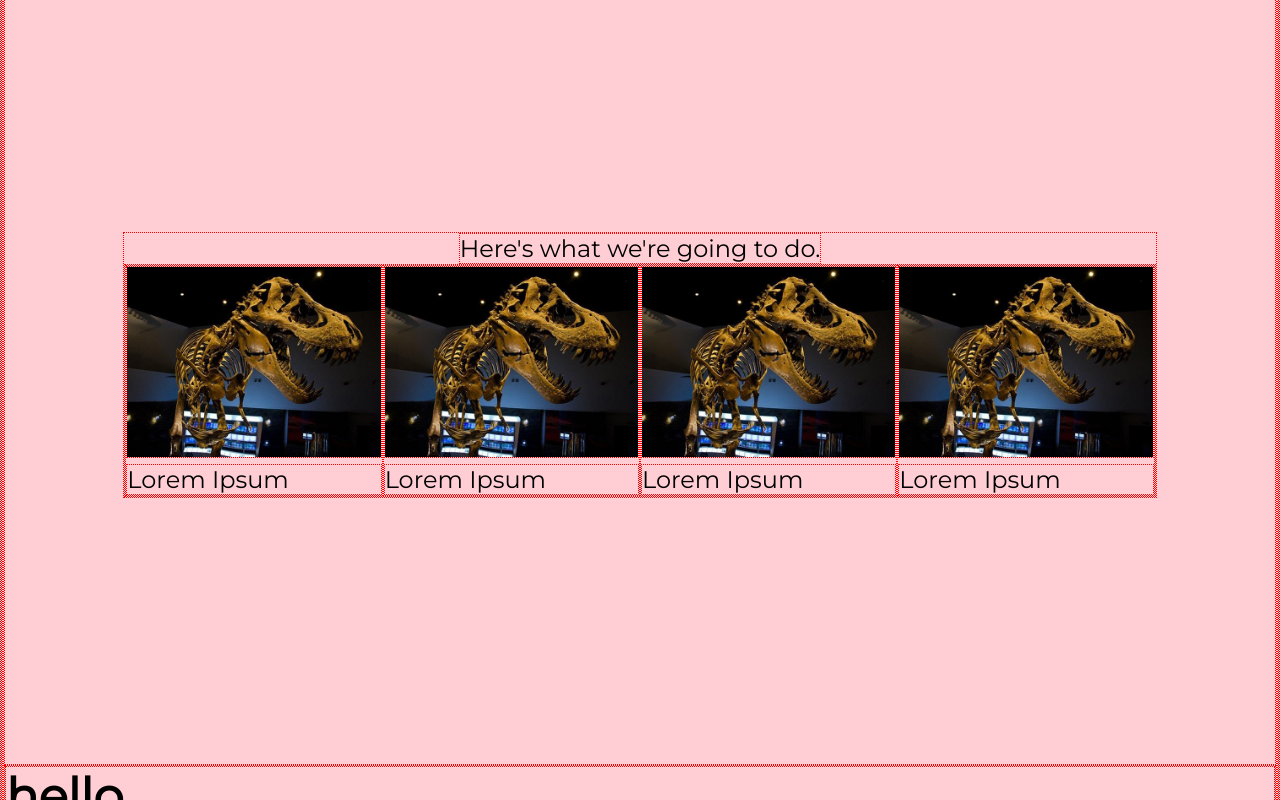
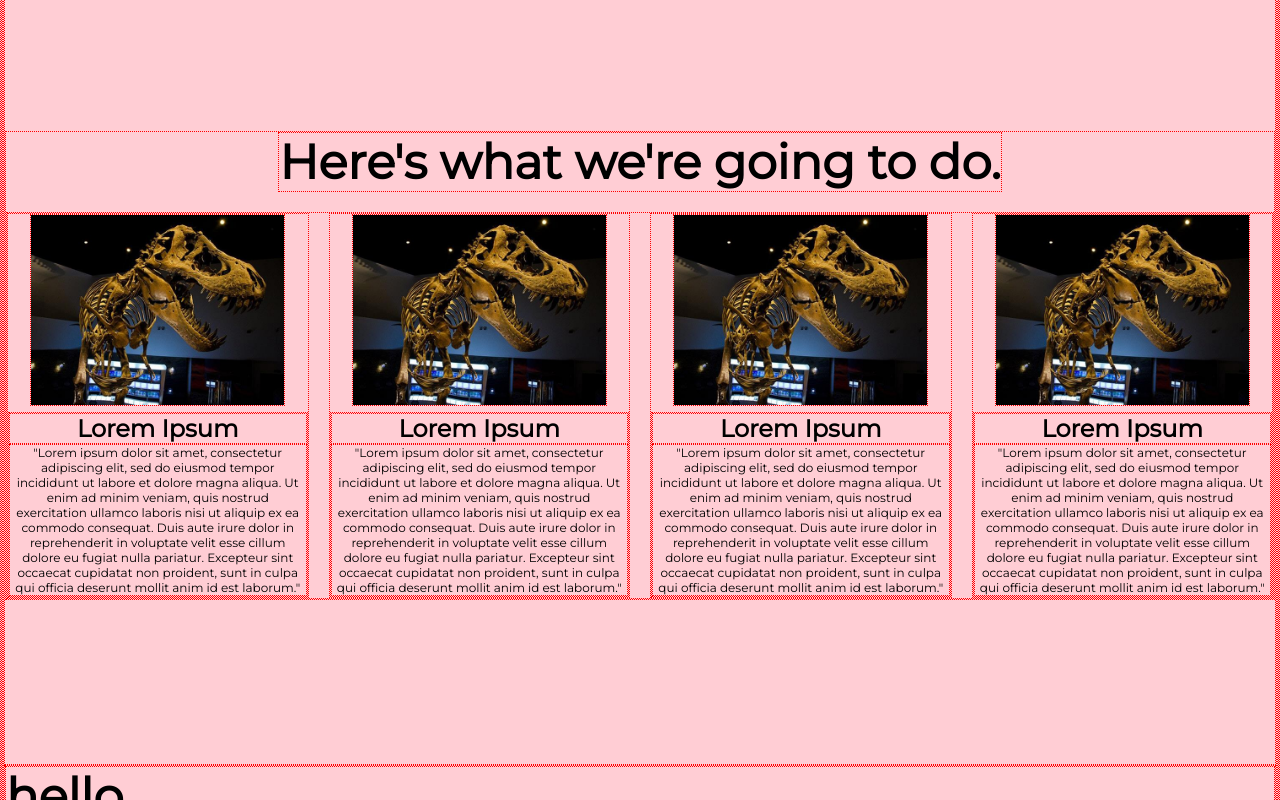
Before and after one commit to neilcasas/special-day, a plain HTML site: page index.html in a window 1280 px wide. Shown: the part 874-1674 px from the top of the page. Drawn offline with Linux system fonts and the light colour scheme.

Commit message:
finalized middle container

```diff
--- a/index.html
+++ b/index.html
@@ -22,7 +22,6 @@
         </div>
         <div class="content">
             <div class="hero-main">
-                <div class="hero-filter"></div>
                 <div class="hero-container">
                     <div class="hero-header">
                         Are you ready for the experience of a lifetime?
@@ -38,19 +37,67 @@
                     <div class="explainer">
                         <div class="mind-museum">
                             <img src="./assets/the-mind-museum.jpeg" alt="mind met-museum">
-                            <div class="explainer-text">Lorem Ipsum</div>
+                            <div class="explainer-text">
+                                <div class="explainer-title">
+                                    Lorem Ipsum
+                                </div>
+                                <div class="explainer-description">
+                                    "Lorem ipsum dolor sit amet, consectetur adipiscing elit, sed do eiusmod tempor
+                                    incididunt ut labore et dolore magna aliqua. Ut enim ad minim veniam, quis nostrud
+                                    exercitation ullamco laboris nisi ut aliquip ex ea commodo consequat. Duis aute
+                                    irure dolor in reprehenderit in voluptate velit esse cillum dolore eu fugiat nulla
+                                    pariatur. Excepteur sint occaecat cupidatat non proident, sunt in culpa qui officia
+                                    deserunt mollit anim id est laborum."
+                                </div>
+                            </div>
                         </div>
                         <div class="met-museum">
                             <img src="./assets/the-mind-museum.jpeg" alt="mind met-museum">
-                            <div class="explainer-text">Lorem Ipsum</div>
+                            <div class="explainer-text">
+                                <div class="explainer-title">
+                                    Lorem Ipsum
+                                </div>
+                                <div class="explainer-description">
+                                    "Lorem ipsum dolor sit amet, consectetur adipiscing elit, sed do eiusmod tempor
+                                    incididunt ut labore et dolore magna aliqua. Ut enim ad minim veniam, quis nostrud
+                                    exercitation ullamco laboris nisi ut aliquip ex ea commodo consequat. Duis aute
+                                    irure dolor in reprehenderit in voluptate velit esse cillum dolore eu fugiat nulla
+                                    pariatur. Excepteur sint occaecat cupidatat non proident, sunt in culpa qui officia
+                                    deserunt mollit anim id est laborum."
+                                </div>
+                            </div>
                         </div>
                         <div class="bgc">
                             <img src="./assets/the-mind-museum.jpeg" alt="mind met-museum">
-                            <div class="explainer-text">Lorem Ipsum</div>
+                            <div class="explainer-text">
+                                <div class="explainer-title">
+                                    Lorem Ipsum
+                                </div>
+                                <div class="explainer-description">
+                                    "Lorem ipsum dolor sit amet, consectetur adipiscing elit, sed do eiusmod tempor
+                                    incididunt ut labore et dolore magna aliqua. Ut enim ad minim veniam, quis nostrud
+                                    exercitation ullamco laboris nisi ut aliquip ex ea commodo consequat. Duis aute
+                                    irure dolor in reprehenderit in voluptate velit esse cillum dolore eu fugiat nulla
+                                    pariatur. Excepteur sint occaecat cupidatat non proident, sunt in culpa qui officia
+                                    deserunt mollit anim id est laborum."
+                                </div>
+                            </div>
                         </div>
                         <div class="chill">
                             <img src="./assets/the-mind-museum.jpeg" alt="mind met-museum">
-                            <div class="explainer-text">Lorem Ipsum</div>
+                            <div class="explainer-text">
+                                <div class="explainer-title">
+                                    Lorem Ipsum
+                                </div>
+                                <div class="explainer-description">
+                                    "Lorem ipsum dolor sit amet, consectetur adipiscing elit, sed do eiusmod tempor
+                                    incididunt ut labore et dolore magna aliqua. Ut enim ad minim veniam, quis nostrud
+                                    exercitation ullamco laboris nisi ut aliquip ex ea commodo consequat. Duis aute
+                                    irure dolor in reprehenderit in voluptate velit esse cillum dolore eu fugiat nulla
+                                    pariatur. Excepteur sint occaecat cupidatat non proident, sunt in culpa qui officia
+                                    deserunt mollit anim id est laborum."
+                                </div>
+                            </div>
                         </div>
                     </div>
                 </div>
--- a/styles.css
+++ b/styles.css
@@ -59,15 +59,31 @@
     flex-direction: column;
     justify-content: space-between;
     align-items: center;
+    gap: 20px;
+}
+
+.middle-heading {
+    font-size: 2rem;
+    font-weight: 900;
 }
 
 .explainer {
     display: flex;
     flex-direction: row;
+    text-align: center;
+    gap: 20px;
 }
 
 .explainer>div>img {
     height: 8rem;
+}
+
+.explainer-title {
+    font-weight: 900;
+}
+
+.explainer-description {
+    font-size: 0.5rem;
 }
 
 .end {}
```
Also changed, not shown: assets/hero-bg.jpg (added), assets/hero-container.jpg (deleted), 1 other file.
